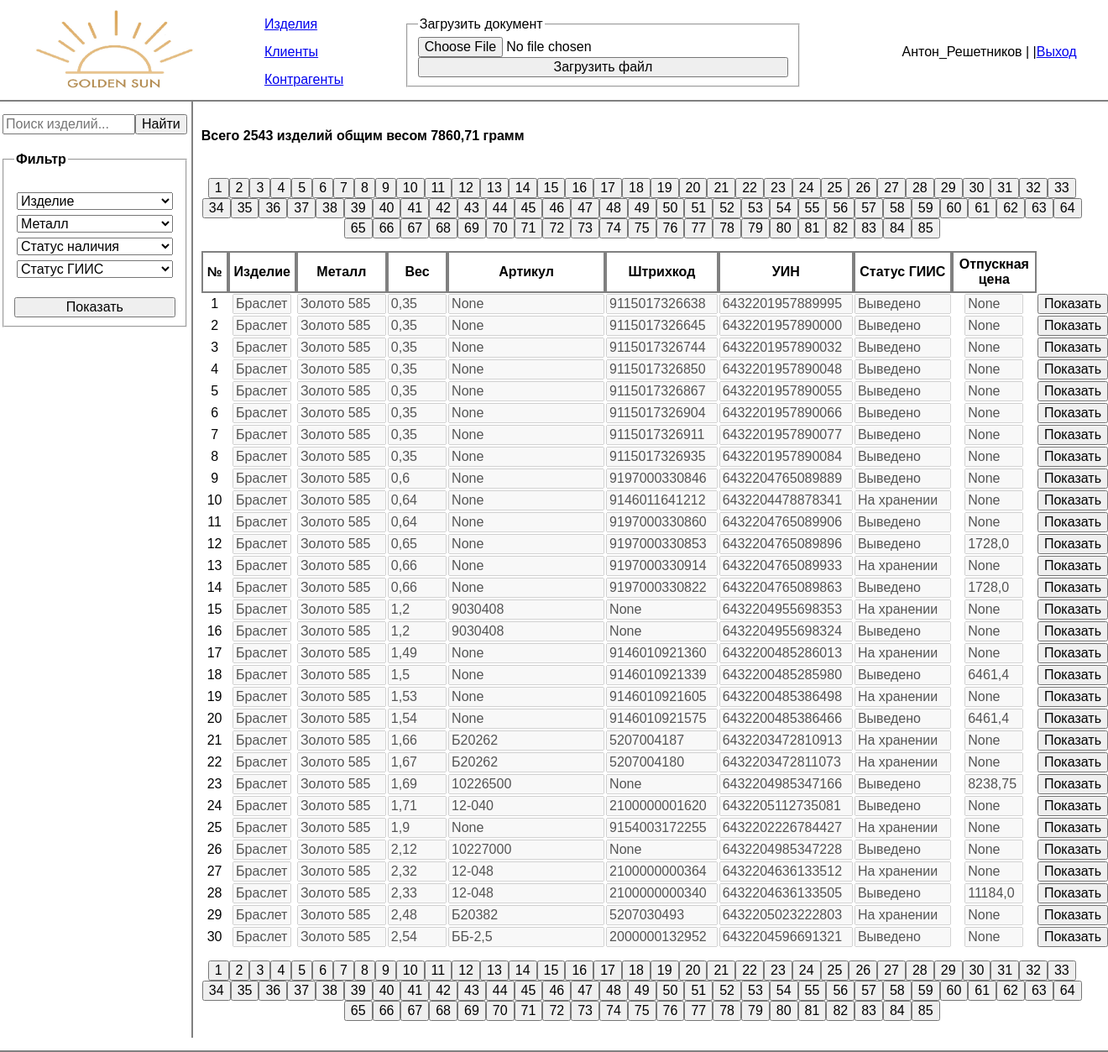
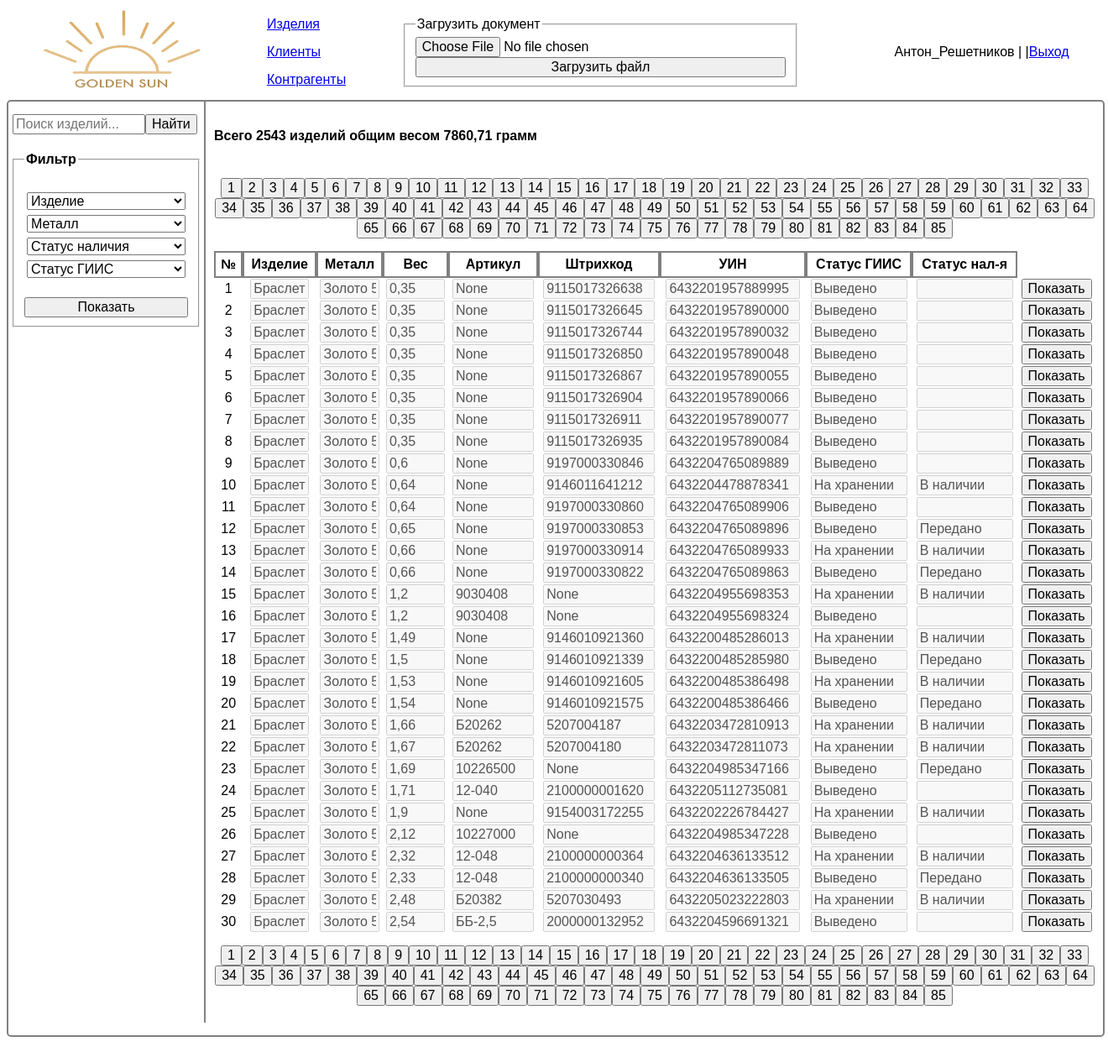
Before and after one commit to TosikPerm59/jewelry_store_management, a Django app: page /product_guide/product_base in a window 1320 px wide. Shown: the whole page at 84% size. Run offline with Django 4.2, Linux system fonts and the light colour scheme; a user stored in the database is signed in; data comes from the database, SQL or seed files in the repository.

Commit message:
update save_products

```diff
--- a/product_guide/services/giis_parser.py
+++ b/product_guide/services/giis_parser.py
@@ -34,7 +34,7 @@ def giis_file_parsing(giis_report_parser_obj):
         giis_status = sheet[row][6].value if sheet[row][6].value else None
         if giis_status == 'Терминальная стадия':
             giis_status = 'Выведено'
-            # availability_status = 'Продано'
+            availability_status = 'Продано'
         else:
             availability_status = 'В наличии'
         manufacturer_inn = sheet[row][9].value if sheet[row][9].value != '0000000000' else None
@@ -93,7 +93,7 @@ def giis_file_parsing(giis_report_parser_obj):
                         }
 
         giis_dicts_dict[counter] = product_dict
-        print(counter, product_dict)
+        # print(counter, product_dict)
 
     print(f'Сформирован список изделии файла ГИИС из {counter} позиций')
     print('Количество комплектов =  ', uin2_counter)
--- a/product_guide/templates/product_guide/product_base_v2.html
+++ b/product_guide/templates/product_guide/product_base_v2.html
@@ -32,7 +32,7 @@
                         <option value="В наличии">В наличии</option>
                         <option value="Продано">Продано</option>
                         <option value="Передано">Передано</option>
-                        <option value="В договоре">В договоре</option>
+                        <option value="Передано по договору">Передано по договору</option>
                     </select>
                     <select name="giis_status" id="giis_status">
                         <option value="all">Статус ГИИС</option>
@@ -69,7 +69,7 @@
                 <th>Штрихкод</th>
                 <th>УИН</th>
                 <th>Статус ГИИС</th>
-                <th>Отпускная цена</th>
+                <th>Статус нал-я</th>
             </tr>
 
             {% for product in product_list %}
@@ -77,13 +77,13 @@
                 <tr class="table_row">
                     <td>{{product.number}}</td>
                     <td><input disabled type="text" value="{{ product.name }}" name="product.name"> </td>
-                    <td><input disabled type="text" value="{{ product.metal }}" name="product.metal" style="width: 11ch"> </td>
+                    <td><input disabled type="text" value="{{ product.metal }}" name="product.metal" style="width: 7ch"> </td>
                     <td><input disabled type="text" value="{{ product.weight }}" name="product.weight"> </td>
-                    <td><input disabled type="text" value="{{ product.vendor_code }}" name="product.vendor_code" style="width: 20ch"> </td>
+                    <td><input disabled type="text" value="{{ product.vendor_code }}" name="product.vendor_code" style="width: 10ch"> </td>
                     <td><input disabled type="text" value="{{ product.barcode }}" name="product.barcode" style="width: 14ch"> </td>
                     <td><input disabled type="text" value="{{ product.uin }}" name="product.uin" style="width: 17ch"> </td>
                     <td><input disabled type="text" value="{{ product.giis_status }}" name="product.giis_status" style="width: 12ch"> </td>
-                    <td><input disabled type="text" value="{{ product.selling_price }}" name="product.price"> </td>
+                    <td><input disabled type="text" value="{{ product.availability_status }}" name="product.availability_status" style="width: 12ch"> </td>
                     <td><button class="openModal_{{product.number}}">Показать</button></td>
                 </tr>
 
--- a/product_guide/templates/product_guide/show_giis_report.html
+++ b/product_guide/templates/product_guide/show_giis_report.html
@@ -31,7 +31,7 @@
                         <option value="В наличии">В наличии</option>
                         <option value="Продано">Продано</option>
                         <option value="Передано">Передано</option>
-                        <option value="В договоре">В договоре</option>
+                        <option value="Передано по договору">Передано по договору</option>
                     </select>
                     <select name="giis_status" id="giis_status">
                         <option value="all">Статус ГИИС</option>
--- a/product_guide/templates/product_guide/show_incoming_invoice.html
+++ b/product_guide/templates/product_guide/show_incoming_invoice.html
@@ -30,7 +30,7 @@
                         <option value="all">Наличие</option>
                         <option value="в наличии">в наличии</option>
                         <option value="продано">продано</option>
-                        <option value="передано">передано</option>
+                        <option value="Передано по договору">Передано по договору</option>
                     </select>
                     <button id="filter_button" type="submit">Показать</button>
                 </fieldset>
--- a/product_guide/templates/product_guide/show_incoming_invoice_v2.html
+++ b/product_guide/templates/product_guide/show_incoming_invoice_v2.html
@@ -30,7 +30,7 @@
                         <option value="all">Наличие</option>
                         <option value="в наличии">в наличии</option>
                         <option value="продано">продано</option>
-                        <option value="передано">передано</option>
+                        <option value="Передано по договору">Передано по договору</option>
                     </select>
                     <button id="filter_button" type="submit">Показать</button>
                 </fieldset>
--- a/product_guide/templates/product_guide/show_outgoing_invoice.html
+++ b/product_guide/templates/product_guide/show_outgoing_invoice.html
@@ -30,7 +30,7 @@
                         <option value="all">Наличие</option>
                         <option value="в наличии">в наличии</option>
                         <option value="продано">продано</option>
-                        <option value="передано">передано</option>
+                        <option value="Передано по договору">Передано по договору</option>
                     </select>
                     <button id="filter_button" type="submit">Показать</button>
                 </fieldset>
--- a/product_guide/templatetags/product_guide_tags.py
+++ b/product_guide/templatetags/product_guide_tags.py
@@ -7,7 +7,7 @@ register = template.Library()
 
 @register.simple_tag(name='field_name')
 def get_field_name(field=None):
-    if field is not None and field != '':
+    if field is not None and field != '' and field != '_state':
 
         verbose_name = Jewelry._meta.get_field(field).verbose_name
         return verbose_name
--- a/product_guide/views.py
+++ b/product_guide/views.py
@@ -1,17 +1,17 @@
 import os.path
 import shutil
 from django.contrib.auth.models import User
-from django.http import HttpResponse, FileResponse
+from django.core.exceptions import ObjectDoesNotExist
+from django.http import FileResponse
 from django.contrib.auth import authenticate, login, logout
 from django.shortcuts import render, redirect
-from .models import Jewelry, InputInvoice, Manufacturer
+from .models import Jewelry, Manufacturer, InputInvoice
 from product_guide.forms.product_guide.forms import UploadFileForm
 from product_guide.services.anover_functions import create_nomenclature_file
 from django.contrib.auth.decorators import login_required
 from .services.outgoing_invoice_changer import change_outgoing_invoice
-from .services.request_classes import Request
-from .services.testing_classes import Testing
 import traceback
+
 from .services.validity import check_id, check_uin
 from .services.view_classes import createRequestObject
 
@@ -134,8 +134,8 @@ def upload_file(request):
 @login_required()
 def save_products(request):
     print('Сохранение изделий в базе данных')
-    products_queryset_from_bd = Jewelry.get_all_values()
-    repeating_product = False
+    # request_obj = createRequestObject(request, 'ProductsSaver')
+    products_obj_list_from_bd = Jewelry.get_all_obj()
     product_dict_dicts_from_session = request.session['products_objects_dict_for_view']
     invoice_requisites_from_session = request.session['invoice_requisites']
     uins_list_from_db = Jewelry.get_all_values_list('uin')
@@ -143,7 +143,6 @@ def save_products(request):
     counter = 0
     if invoice_requisites_from_session['invoice_type'] != 'giis_report':
         invoice_object = InputInvoice.get_object('title', invoice_requisites_from_session['title'])
-
         if invoice_object is None:
             invoice_object = InputInvoice(
                 title=invoice_requisites_from_session['title'],
@@ -154,19 +153,22 @@ def save_products(request):
             invoice_object.save()
 
     for product_from_sessions_key, product_from_sessions_dict in product_dict_dicts_from_session.items():
+        repeating_product = False
         barcode_from_session_product = product_from_sessions_dict['barcode']
-        if barcode_from_session_product is not None or barcode_from_session_product != 'None':
-            if check_id(barcode_from_session_product):
-                if int(barcode_from_session_product) in barcodes_list_from_db:
-                    prod_obj = Jewelry.get_object('barcode', int(barcode_from_session_product))
-                    if prod_obj.uin is None or prod_obj.uin == 'None':
+        if barcode_from_session_product not in [None, 'None', ''] and check_id(barcode_from_session_product):
+            if int(barcode_from_session_product) in barcodes_list_from_db:
+                prod_obj = Jewelry.get_object('barcode', int(barcode_from_session_product))
+                if prod_obj.uin is None or prod_obj.uin == 'None':
+                    if product_from_sessions_dict['uin'] not in [None, 'None', '']:
                         prod_obj.uin = product_from_sessions_dict['uin']
                         prod_obj.save()
-                    repeating_product = True
-                else:
-                    barcodes_list_from_db.append(int(product_from_sessions_dict['barcode']))
+                repeating_product = True
+            else:
+                barcodes_list_from_db.append(int(product_from_sessions_dict['barcode']))
+
         if check_uin(product_from_sessions_dict['uin']):
             if int(product_from_sessions_dict['uin']) in uins_list_from_db:
+
                 repeating_product = True
             else:
                 uins_list_from_db.append(int(product_from_sessions_dict['uin']))
@@ -181,13 +183,41 @@ def save_products(request):
                     else:
                         manufacturer_obj = Manufacturer.get_object('id', product_from_sessions_dict[key])
                         new_object.__setattr__('manufacturer', manufacturer_obj)
-            print('New object = ', new_object.__dict__)
             try:
                 new_object.save()
+                print('Successful save new product')
             except:
-                print('EXCEPTION new_object_save')
+                print('EXCEPTION new object not save')
                 pass
-        repeating_product = False
+
+        else:
+            try:
+                print(product_from_sessions_dict['uin'])
+                product_obj = products_obj_list_from_bd.get(uin=product_from_sessions_dict['uin'])
+                for attr in product_obj.__dict__.keys():
+
+                    if getattr(product_obj, attr) in [None, 'None', '']:
+                        if attr == 'availability_status':
+                            print('attr = ', attr)
+                            print('product_from_sessions_dict[attr] = ', product_from_sessions_dict[attr])
+                            print('product_obj.availability_status = ', product_obj.availability_status)
+
+                        if attr in product_from_sessions_dict.keys():
+                            if product_from_sessions_dict[attr] not in [None, 'None', '']:
+                                    setattr(product_obj, attr, product_from_sessions_dict[attr])
+                    else:
+                        if attr in product_from_sessions_dict.keys():
+                            if attr == 'availability_status':
+                                if product_obj.availability_status == 'В наличии':
+                                    product_obj.availability_status = product_from_sessions_dict['availability_status']
+                            if attr == 'giis_status':
+                                product_obj.giis_status = product_from_sessions_dict['giis_status']
+                product_obj.save()
+
+            except ObjectDoesNotExist:
+                print('EXCEPTION')
+                print(traceback.format_exc())
+
 
     return show_products(request)
 
```
